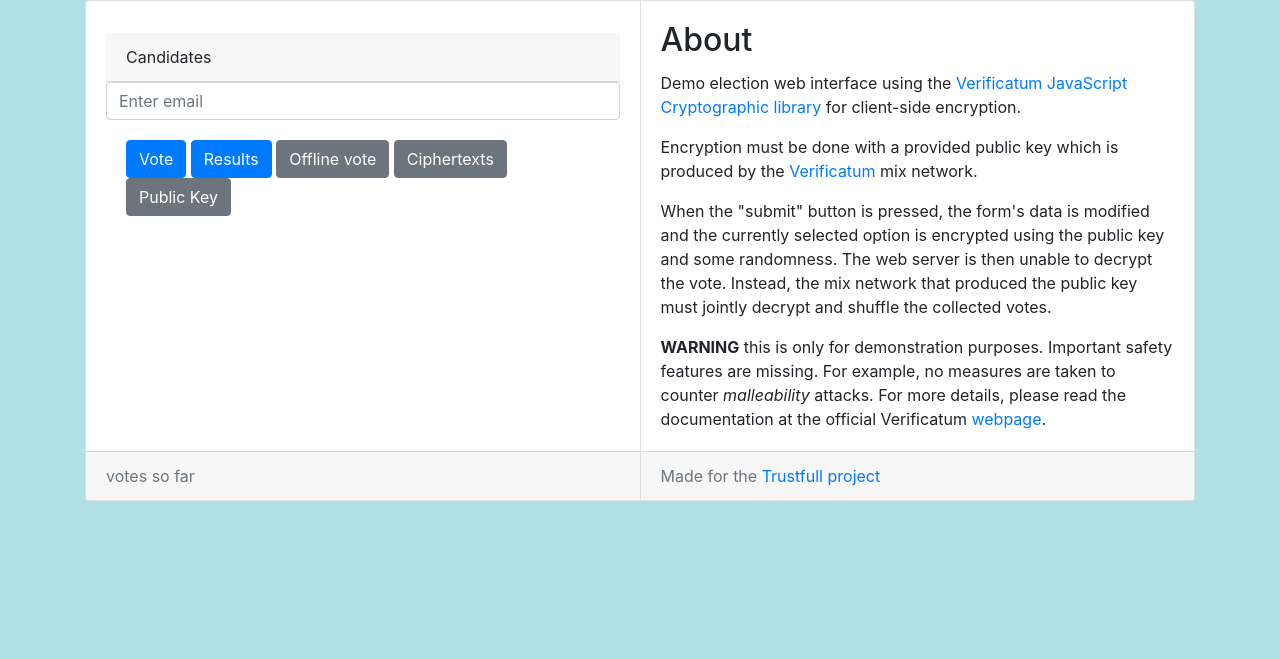
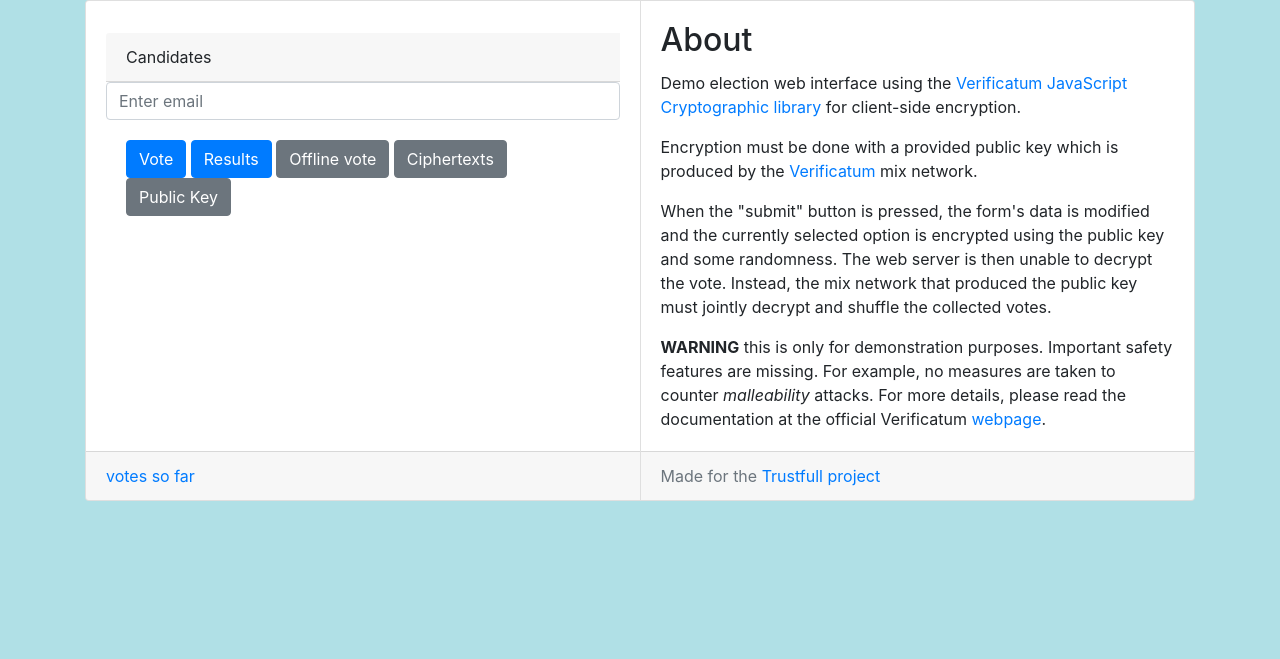
Before and after one commit to kth-tcs/trustfull-demonstrator, a Flask app: template webdemo/templates/poll.html in a window 1280 px wide. Shown: the top 659 px of the page. Run offline with Flask 2, Linux system fonts and the light colour scheme; the template is opened without the code that fills it, so the values that code supplies are empty; parts of the project's set-up code (start-up, migrations or seed data) failed here and were passed over; some libraries are stand-ins or nearby versions.

Commit message:
style: change colour of vote counter

```diff
--- a/webdemo/templates/poll.html
+++ b/webdemo/templates/poll.html
@@ -68,7 +68,7 @@
                 {{ vote }}
             </div>
         {% endif %}
-        <div class="card-footer text-muted">
+        <div class="card-footer text-primary">
             {{ stats.nvotes }} vote{{ '' if stats.nvotes == 1 else 's' }} so far
         </div>
     </div>
```
